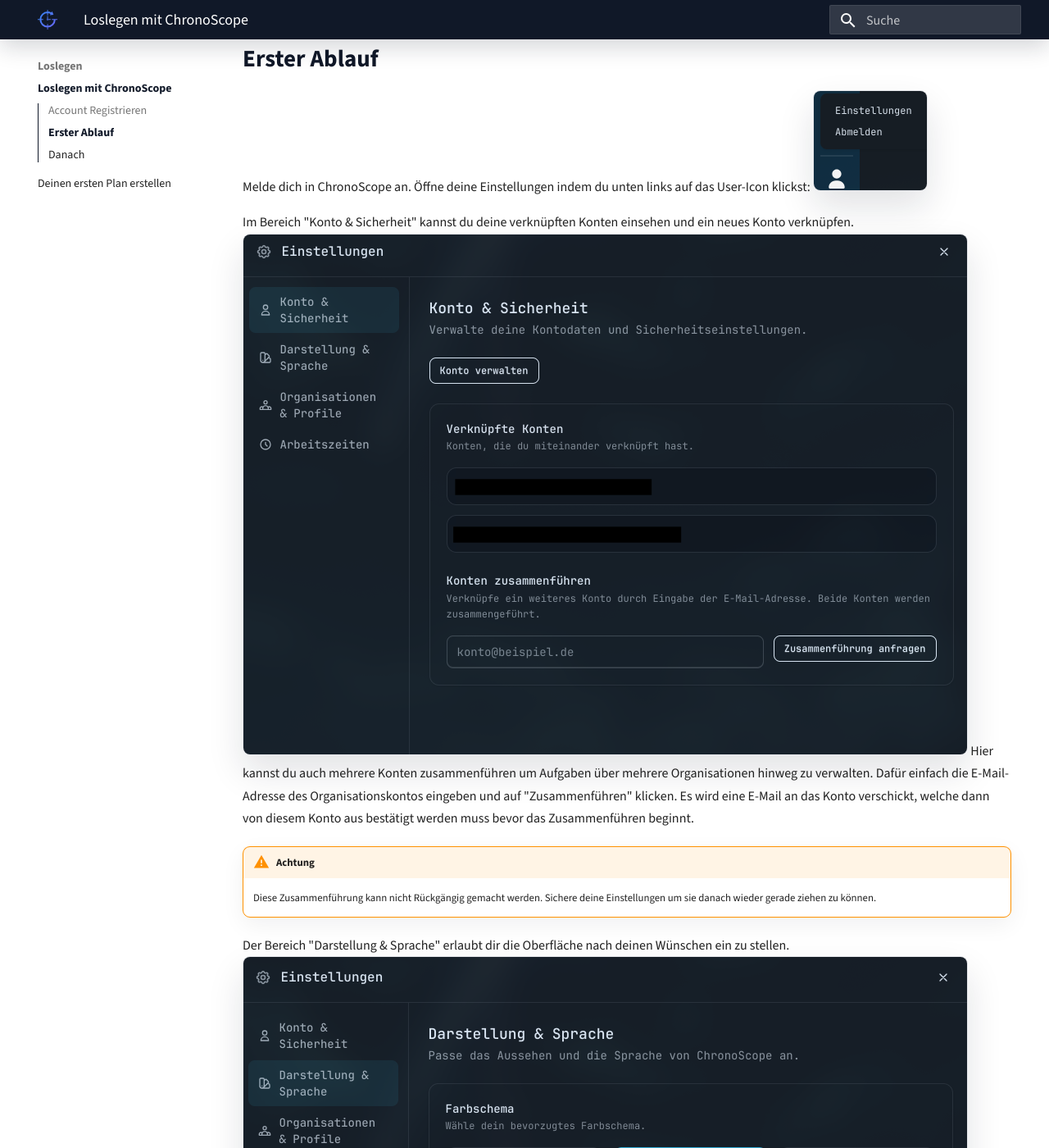
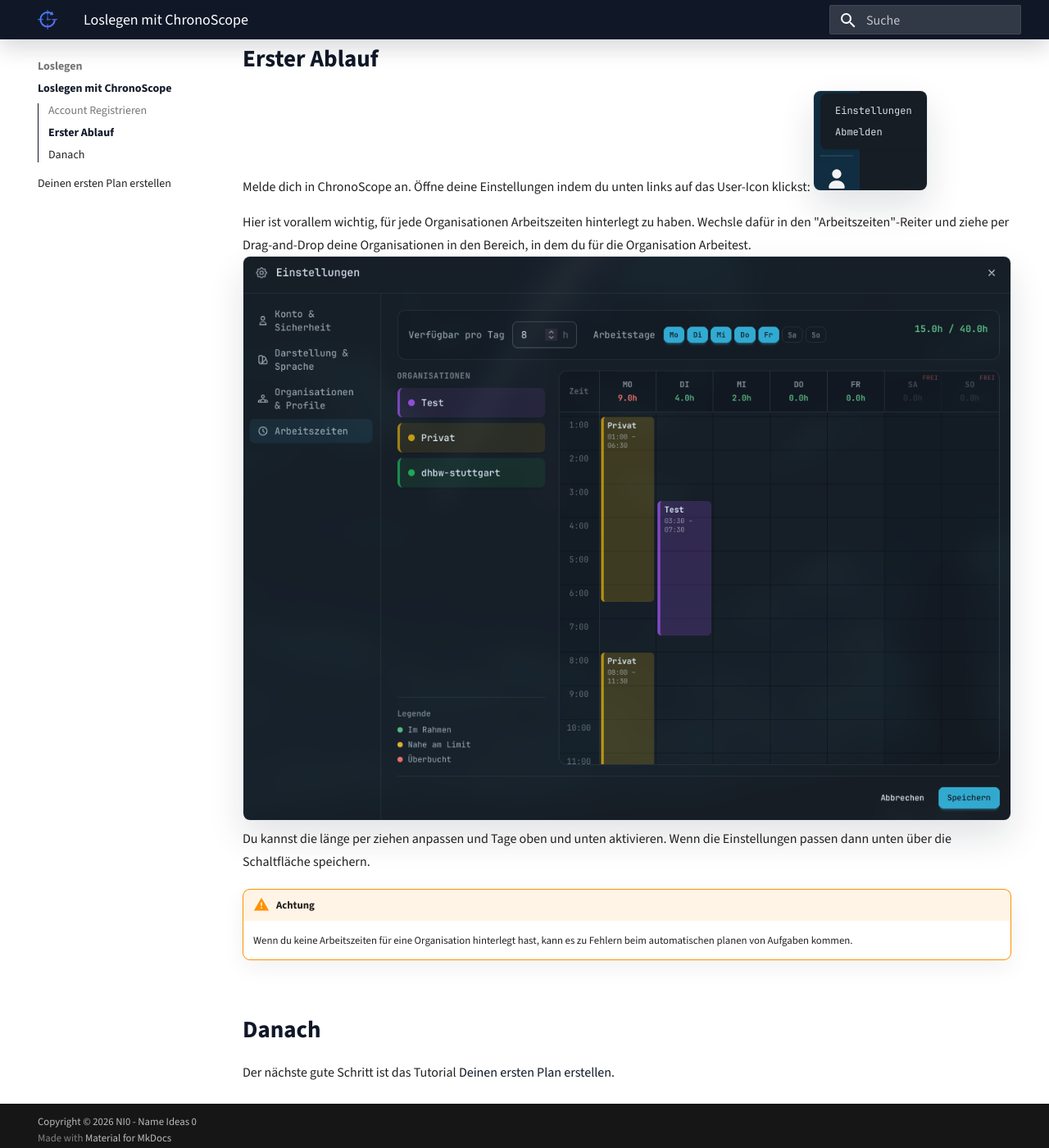
Before and after one commit to NI0-Name-Ideas-0/ni0.team-docs, an MkDocs documentation site: the page built from docs/getting-started.md, in a window 1280 px wide and 1400 px high, scrolled down 2847 px. Shown: the whole window at 82% size. Built offline with MkDocs 1.6.1 and Material for MkDocs 9.7.7, drawn with Linux system fonts in a browser that asks for light colours.

Commit message:
Update getting started

```diff
--- a/docs/getting-started.md
+++ b/docs/getting-started.md
@@ -32,18 +32,14 @@
 Öffne deine Einstellungen indem du unten links auf das User-Icon klickst:
 ![Open Settings](assets/images/Settings-Open.png)
 
-Im Bereich "Konto & Sicherheit" kannst du deine verknüpften Konten einsehen und ein neues Konto verknüpfen.
-![Open Settings](assets/images/Settings-Account.png)
-Hier kannst du auch mehrere Konten zusammenführen um Aufgaben über mehrere Organisationen hinweg zu verwalten.
-Dafür einfach die E-Mail-Adresse des Organisationskontos eingeben und auf "Zusammenführen" klicken.
-Es wird eine E-Mail an das Konto verschickt, welche dann von diesem Konto aus bestätigt werden muss bevor das Zusammenführen beginnt.
+Hier ist vorallem wichtig, für jede Organisationen Arbeitszeiten hinterlegt zu haben.
+Wechsle dafür in den "Arbeitszeiten"-Reiter und ziehe per Drag-and-Drop deine Organisationen in den Bereich, in dem du für die Organisation Arbeitest.
+![Settings Workslots](assets/images/Settings-Workslots.png)
+Du kannst die länge per ziehen anpassen und Tage oben und unten aktivieren.
+Wenn die Einstellungen passen dann unten über die Schaltfläche speichern.
 
 !!! warning "Achtung"
-	Diese Zusammenführung kann nicht Rückgängig gemacht werden.
-	Sichere deine Einstellungen um sie danach wieder gerade ziehen zu können.
-
-Der Bereich "Darstellung & Sprache" erlaubt dir die Oberfläche nach deinen Wünschen ein zu stellen.
-![Open Settings](assets/images/Settings-Theme.png)
+	Wenn du keine Arbeitszeiten für eine Organisation hinterlegt hast, kann es zu Fehlern beim automatischen planen von Aufgaben kommen.
 
 ## Danach
 
--- a/mkdocs.yml
+++ b/mkdocs.yml
@@ -43,6 +43,7 @@
   - Funktionen:
       - concepts/tasks.md
       - concepts/calendar.md
+      - concepts/settings.md
   - Installation:
       - concepts/tasks.md
       - concepts/calendar.md
```
Also changed, not shown: docs/concepts/settings.md (added, +33 -0 lines).
